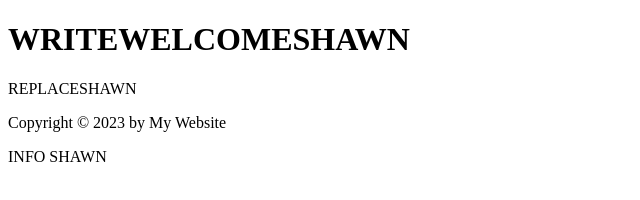
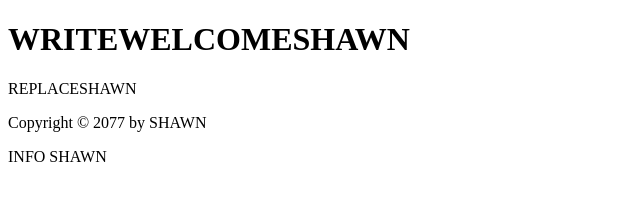
Before and after one commit to AscensionStudent/COMP001A.Assignment1, a plain HTML site: page index.html in a window 1280 px wide. Shown: the full height of the page, 0-640 px from the left. Drawn offline with Linux system fonts and the light colour scheme.

Commit message:
Update3 index.html

```diff
--- a/index.html
+++ b/index.html
@@ -22,7 +22,7 @@
     <p>REPLACESHAWN</p>
     <footer>
 
-        <p>Copyright © 2023 by My Website</p>
+        <p>Copyright © 2077 by SHAWN</p>
 
     </footer>
 
```
